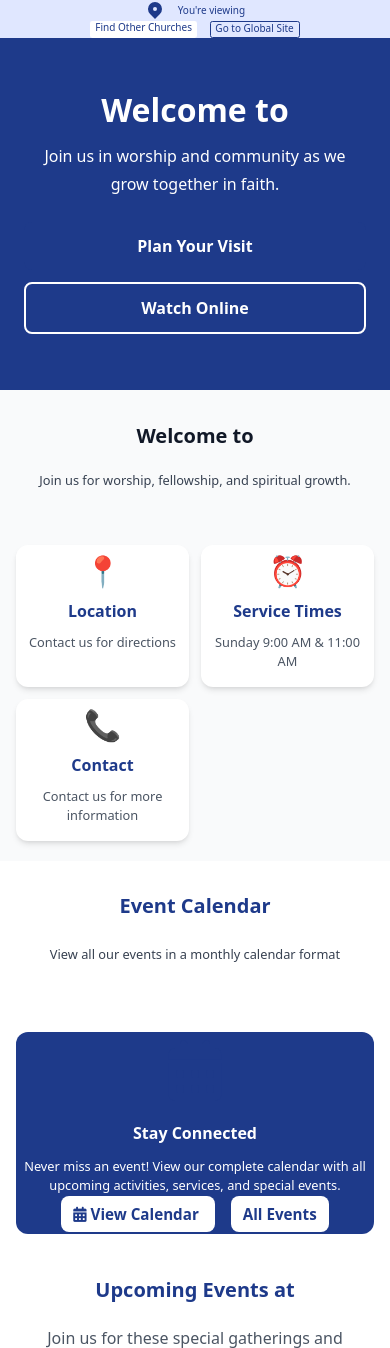
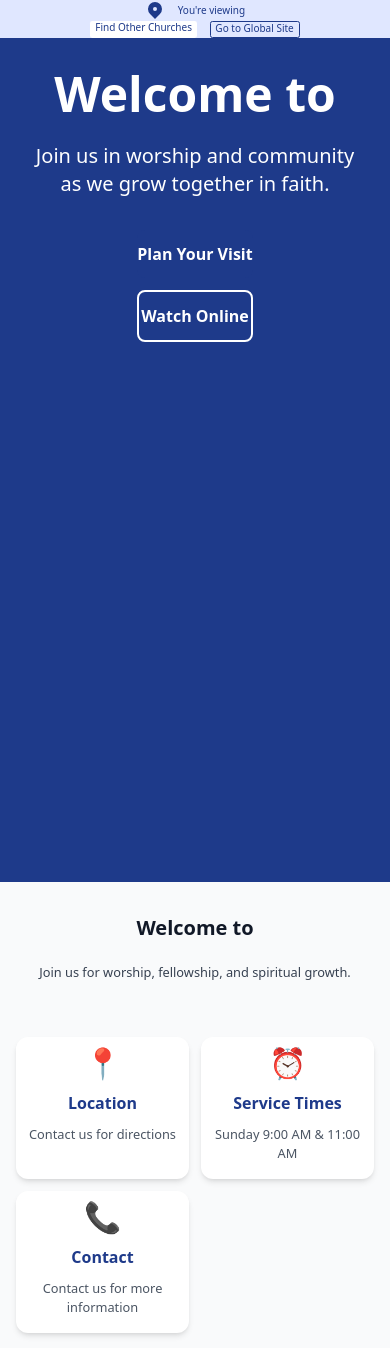
Before and after one commit to Boateng555/bethel2, a Django app: template templates/core/church_home.html in a window 390 px wide. Shown: the part 56-1404 px from the top of the page. Run offline with Django 5.2, Linux system fonts and the light colour scheme; the template is opened without the code that fills it, so the values that code supplies are empty; some libraries are stand-ins or nearby versions.

Commit message:
feat: update template files for improved UI and functionality

```diff
--- a/templates/core/church_home.html
+++ b/templates/core/church_home.html
@@ -23,34 +23,47 @@
     </script>
 <style>
 @media (max-width: 640px) {
-  .church-hero-title {
+  section.relative.w-full.h-screen.overflow-hidden {
+    height: 100vh !important;
+    min-height: 100vh !important;
+    max-height: none !important;
+  }
+  #hero-media-container,
+  .hero-swiper,
+  .hero-swiper .swiper-wrapper,
+  .hero-swiper .swiper-slide,
+  .hero-swiper img,
+  .hero-swiper video {
+    height: 100% !important;
+    min-height: 100vh !important;
+    max-height: none !important;
+  }
+  .max-w-5xl.mx-auto.px-6.py-32.flex.flex-col.items-center.text-center {
+    padding-top: 2rem !important;
+    padding-bottom: 2rem !important;
+  }
+  .text-5xl.md\:text-7xl.font-bold.mb-6.text-white.drop-shadow-lg {
     font-size: 2rem !important;
     margin-bottom: 1rem !important;
   }
-  .church-hero-subtitle {
+  .text-xl.md\:text-2xl.mb-8.text-white.drop-shadow-lg.max-w-3xl {
     font-size: 1rem !important;
     margin-bottom: 1.5rem !important;
   }
-  .church-hero-btns {
+  .flex.flex-col.sm\:flex-row.gap-4 {
     flex-direction: column !important;
     gap: 0.75rem !important;
-    width: 100%;
   }
-  .church-hero-btns a {
+  .flex.flex-col.sm\:flex-row.gap-4 a {
     width: 100% !important;
     font-size: 1rem !important;
     padding-left: 0 !important;
     padding-right: 0 !important;
   }
-  .church-hero-section {
-    padding-top: 3.5rem !important;
-    padding-bottom: 3.5rem !important;
-    height: auto !important;
-    min-height: unset !important;
-  }
-  .hero-section-outer {
-    height: auto !important;
-    min-height: unset !important;
+  .latest-sermons-grid {
+    display: grid !important;
+    grid-template-columns: repeat(2, minmax(0, 1fr)) !important;
+    gap: 2rem !important;
   }
   .church-section-title {
     font-size: 1.25rem !important;
@@ -241,9 +254,13 @@
         <div class="relative z-10 max-w-5xl mx-auto px-6 py-32 flex flex-col items-center text-center church-hero-section">
             <h1 class="text-5xl md:text-7xl font-bold mb-6 text-white drop-shadow-lg church-hero-title">{{ hero.title }}</h1>
             <p class="text-xl md:text-2xl mb-8 text-white drop-shadow-lg max-w-3xl church-hero-subtitle">{{ hero.subtitle }}</p>
-            <div class="flex flex-col sm:flex-row gap-1 justify-center items-center church-hero-btns">
-                <a href="{{ hero.primary_button_link }}" class="inline-block px-2 py-0.5 text-xs rounded bg-[#1e3a8a] hover:bg-white text-white font-semibold text-center leading-none transition duration-300 mb-1 sm:mb-0 min-w-[80px] max-w-[120px]">{{ hero.primary_button_text }}</a>
-                <a href="{{ hero.secondary_button_link }}" class="inline-block px-2 py-0.5 text-xs rounded bg-transparent border-2 border-white text-white hover:bg-white hover:text-deep-blue font-semibold text-center leading-none transition duration-300 min-w-[80px] max-w-[120px]">{{ hero.secondary_button_text }}</a>
+            <div class="flex flex-col sm:flex-row gap-4">
+                <a href="{{ hero.primary_button_link }}" class="bg-[#1e3a8a] hover:bg-white text-white px-8 py-3 rounded-lg font-semibold transition duration-300">
+                    {{ hero.primary_button_text }}
+                </a>
+                <a href="{{ hero.secondary_button_link }}" class="bg-transparent border-2 border-white text-white hover:bg-white hover:text-deep-blue px-8 py-3 rounded-lg font-semibold transition duration-300">
+                    {{ hero.secondary_button_text }}
+                </a>
             </div>
         </div>
     {% else %}
@@ -252,7 +269,7 @@
         <div class="relative z-10 max-w-5xl mx-auto px-6 py-32 flex flex-col items-center text-center church-hero-section">
             <h1 class="text-5xl md:text-7xl font-bold mb-6 text-white church-hero-title">Welcome to {{ church.name }}</h1>
             <p class="text-xl md:text-2xl mb-8 text-white max-w-3xl church-hero-subtitle">Join us in worship and community as we grow together in faith.</p>
-            <div class="flex flex-col sm:flex-row gap-4 church-hero-btns">
+            <div class="flex flex-col sm:flex-row gap-4">
                 <a href="{% url 'church_about' church.id %}" class="bg-[#1e3a8a] hover:bg-white text-white px-8 py-3 rounded-lg font-semibold transition duration-300">Plan Your Visit</a>
                 <a href="{% url 'church_sermons' church.id %}" class="bg-transparent border-2 border-white text-white hover:bg-white hover:text-deep-blue px-8 py-3 rounded-lg font-semibold transition duration-300">Watch Online</a>
             </div>
```
Also changed, not shown: templates/core/big_event_detail.html (+5 -5 lines), templates/core/home.html (+5 -5 lines).
